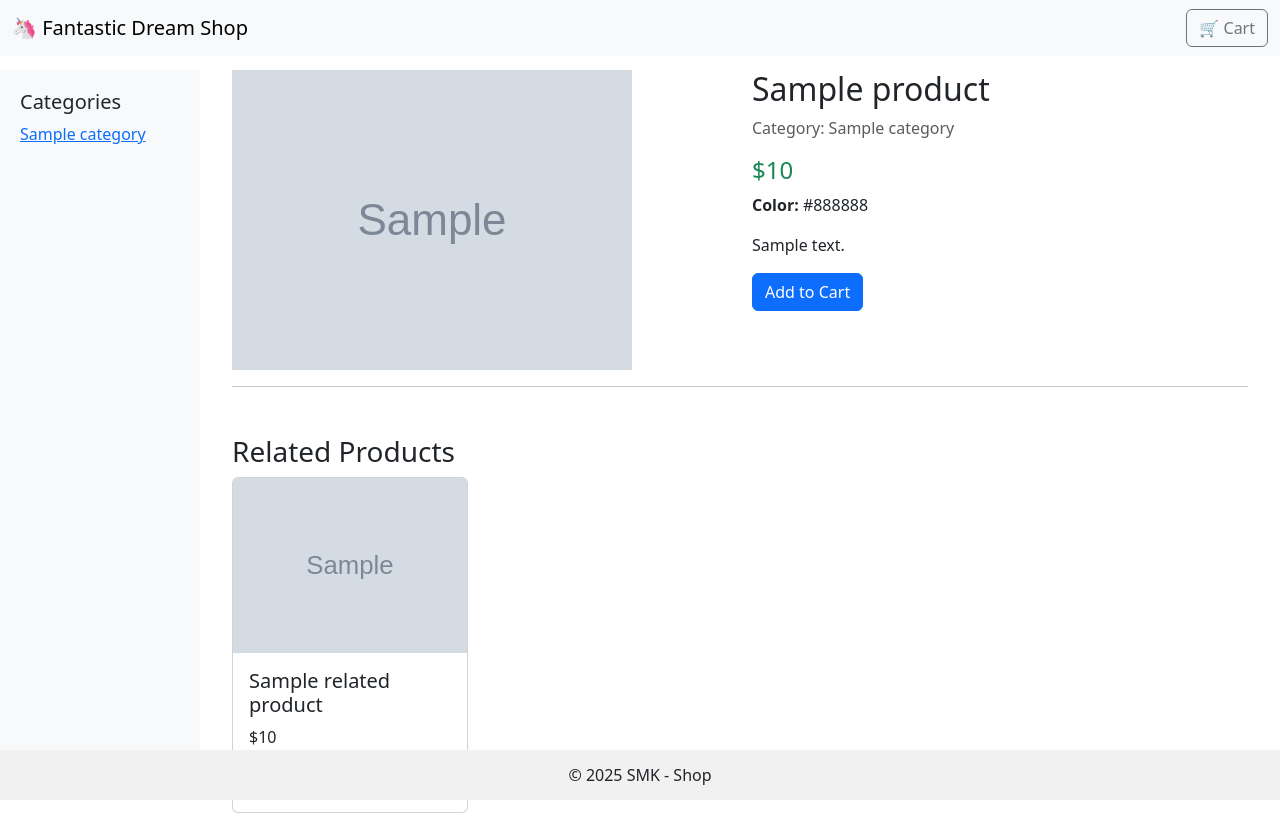
After one commit to pinkimy/smk-django, a Django app: template main/templates/main/product_detail.html in a window 1280 px wide. The commit adds this page. Run offline with Django 5.2, Linux system fonts and the light colour scheme; the template is opened without the code that fills it: most values are stand-ins (such as "Sample title", 1, 10 or a date in 2020); grey boxes marked "Sample" are stand-in pictures.

Commit message:
Implement product detail view and template, enhance product list with detail links, and update URL patterns

```diff
--- a/main/models.py
+++ b/main/models.py
@@ -1,4 +1,5 @@
 from django.db import models
+from django.urls import reverse
 from django.utils.text import slugify
 
 
@@ -55,6 +56,9 @@ class Product(models.Model):
     def __str__(self):
         return self.name
 
+    def get_absolute_url(self):
+        return reverse("main:product_detail", args=[self.id, self.slug])  # type: ignore
+
 
 class ProductImage(models.Model):
     product = models.ForeignKey(
--- a/main/templates/main/base.html
+++ b/main/templates/main/base.html
@@ -40,7 +40,7 @@
 <!-- Header -->
 <nav class="navbar navbar-expand-lg navbar-light bg-light fixed-top">
     <div class="container-fluid">
-        <a class="navbar-brand" href="/">Fantastic Dream Shop</a>
+        <a class="navbar-brand" href="/">🦄 Fantastic Dream Shop</a>
         <div class="ms-auto">
             <a href="/cart/" class="btn btn-outline-secondary">
                 🛒 Cart
--- /dev/null
+++ b/main/templates/main/product_detail.html
@@ -0,0 +1,45 @@
+{% extends "main/base.html" %}
+
+{% block content %}
+<div class="container">
+    <div class="row">
+        <!-- Изображение товара -->
+        <div class="col-md-6">
+            <img src="{{ product.main_image.url }}" class="img-fluid" alt="{{ product.name }}">
+        </div>
+
+        <!-- Описание товара -->
+        <div class="col-md-6">
+            <h2>{{ product.name }}</h2>
+            <p class="text-muted">Category: {{ product.category.name }}</p>
+            <h4 class="text-success">${{ product.price }}</h4>
+            {% if product.color %}
+                <p><strong>Color:</strong> {{ product.color }}</p>
+            {% endif %}
+            <p>{{ product.description }}</p>
+            <button class="btn btn-primary">Add to Cart</button>
+        </div>
+    </div>
+
+    <hr>
+
+    <!-- Похожие товары -->
+    <h3 class="mt-5">Related Products</h3>
+    <div class="row">
+        {% for rp in related_products %}
+        <div class="col-md-3">
+            <div class="card mb-4">
+                <img src="{{ rp.main_image.url }}" class="card-img-top" alt="{{ rp.name }}">
+                <div class="card-body">
+                    <h5 class="card-title">{{ rp.name }}</h5>
+                    <p class="card-text">${{ rp.price }}</p>
+                    <a href="{{ rp.get_absolute_url }}" class="btn btn-sm btn-outline-primary">View</a>
+                </div>
+            </div>
+        </div>
+        {% empty %}
+            <p>No related products found.</p>
+        {% endfor %}
+    </div>
+</div>
+{% endblock %}
--- a/main/templates/main/product_list.html
+++ b/main/templates/main/product_list.html
@@ -11,7 +11,7 @@
                 <h5 class="card-title">{{ product.name }}</h5>
                 <p class="card-text text-muted">${{ product.price }}</p>
                 <p class="card-text">{{ product.description|truncatewords:15 }}</p>
-                <a href="" class="btn btn-primary">View</a>
+                <a href="{% url 'main:product_detail' product.id product.slug %}" class="btn btn-primary">View</a>
             </div>
         </div>
     </div>
```
Also changed, not shown: main/urls.py (+2 -5 lines), main/views.py (+13 -0 lines).
